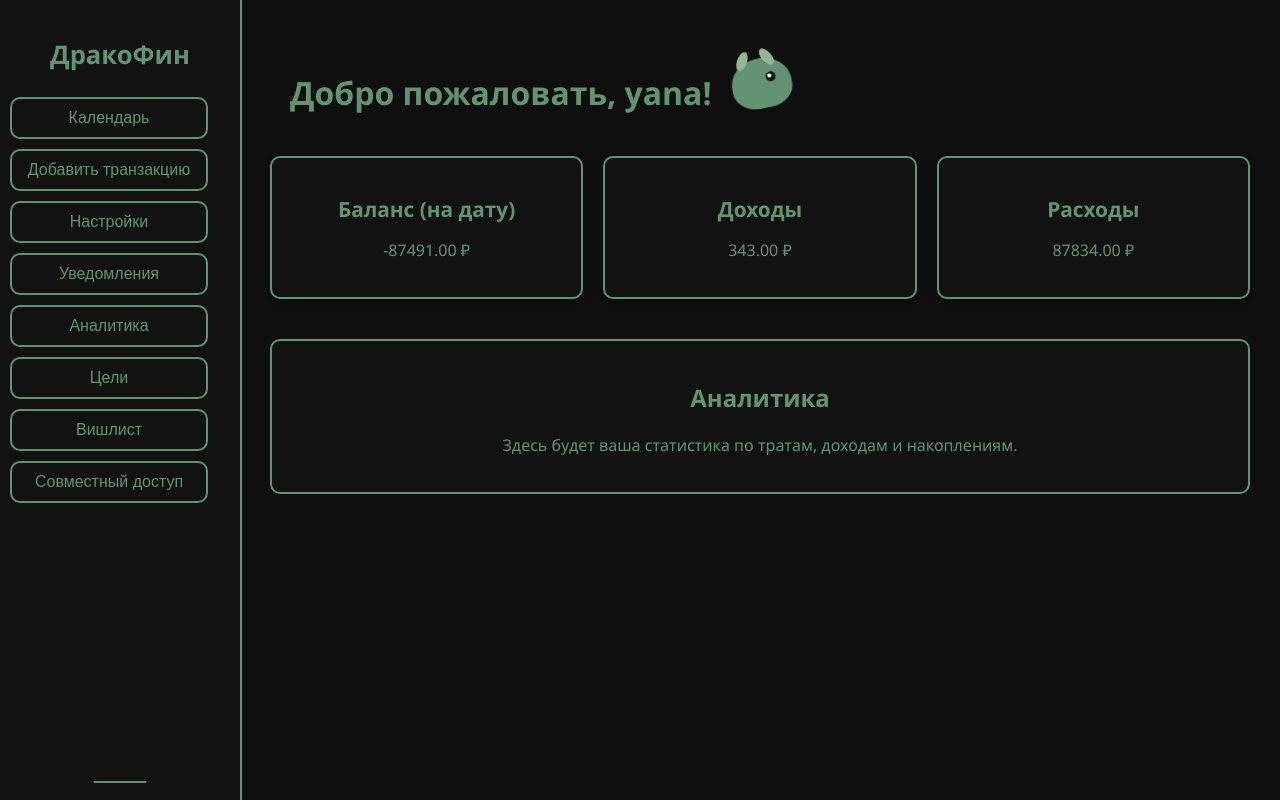
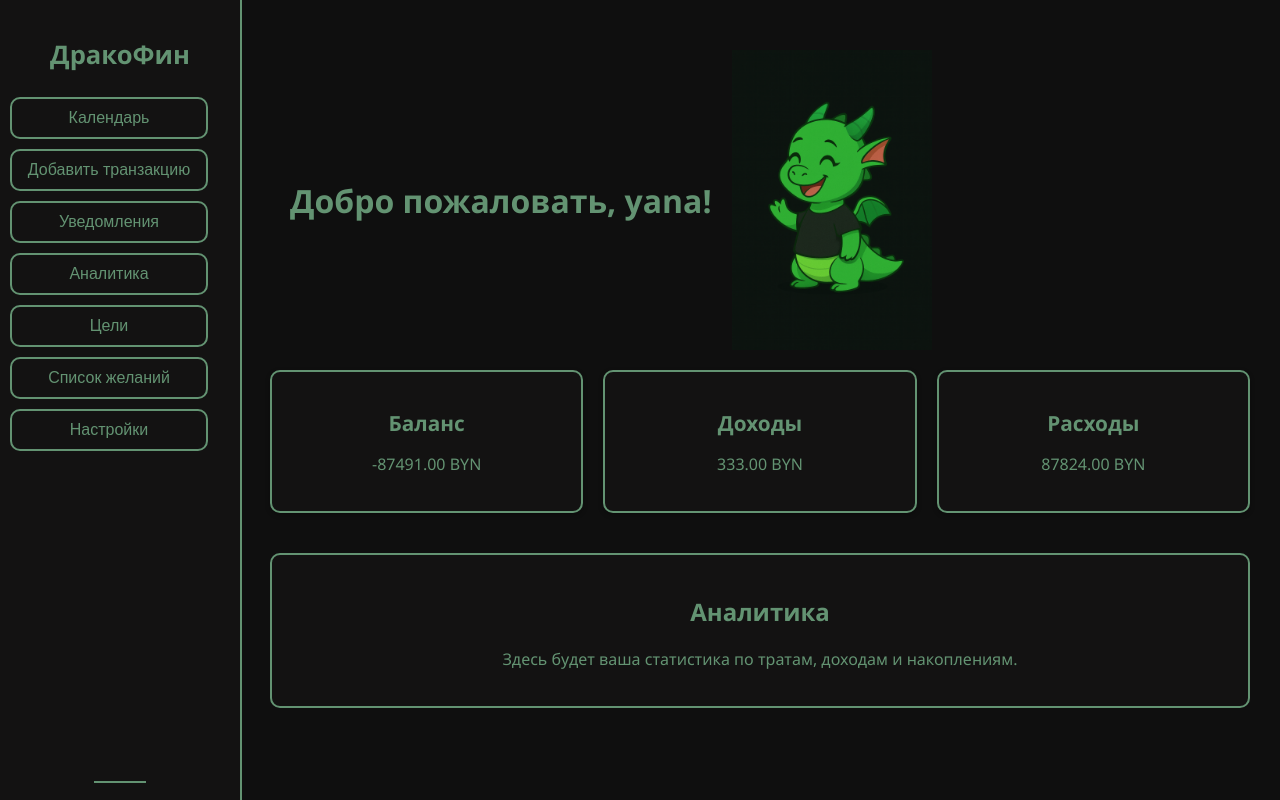
Before and after one commit to PurpleNoneDeep/Diplom_dragonPurse, a Django app: page / in a window 1280 px wide. Run offline with Django 5.2, Linux system fonts and the light colour scheme; a user stored in the database is signed in; data comes from the database, SQL or seed files in the repository; both versions use the stored data as it was after the commit.

Commit message:
new changes

```diff
--- a/dragonpurse/accounts/templates/accounts/add_goal.html
+++ b/dragonpurse/accounts/templates/accounts/add_goal.html
@@ -7,7 +7,6 @@
         <img src="{% static 'images/dragon_head.png' %}" alt="Дракончик" class="dragon">
         <h1>Добавить цель</h1>
     </div>
-
     <div class="container">
         {% if messages %}
             {% for m in messages %}
--- a/dragonpurse/accounts/templates/accounts/base.html
+++ b/dragonpurse/accounts/templates/accounts/base.html
@@ -175,7 +175,7 @@
 <body>
     <header>
         <h1>
-            <img src="{% static 'images/dragon_head.png' %}" class="dragon" alt="Дракончик">
+            <img src="{% static 'accounts/img/happy_dragon_head.png' %}" width="50" height="50" alt="Счастливый дракончик">
             <a href="{% url 'dashboard' %}">ДракоФин</a>
         </h1>
         <div>
--- a/dragonpurse/accounts/templates/accounts/dashboard.html
+++ b/dragonpurse/accounts/templates/accounts/dashboard.html
@@ -1,3 +1,4 @@
+{% load static %}
 <!DOCTYPE html>
 <html lang="ru">
 <head>
@@ -125,82 +126,7 @@
         .logout a:hover {
             text-decoration: underline;
         }
-        .dragon {
-            position: relative;
-            width: 70px;
-            height: 70px;
-            animation: headMove 3s ease-in-out infinite;
-        }
 
-        /* Основная форма головы */
-        .dragon-head {
-            width: 60px;
-            height: 50px;
-            background-color: #639372;
-            border-radius: 50% 50% 40% 40%;
-            position: relative;
-            transform: rotate(-10deg);
-        }
-
-        /* Глаз */
-        .eye {
-            position: absolute;
-            width: 10px;
-            height: 10px;
-            background-color: #131212;
-            border-radius: 50%;
-            top: 15px;
-            left: 35px;
-            animation: blink 4s infinite;
-        }
-
-        /* Зрачок (мигает отдельно для реалистичности) */
-        .eye::after {
-            content: "";
-            position: absolute;
-            width: 4px;
-            height: 4px;
-            background-color: #fff;
-            border-radius: 50%;
-            top: 2px;
-            left: 2px;
-        }
-
-        /* Рог */
-        .horn {
-            position: absolute;
-            width: 10px;
-            height: 20px;
-            background-color: #93b793;
-            border-radius: 50%;
-            transform: rotate(30deg);
-            top: -10px;
-            left: 10px;
-        }
-
-        .horn.right {
-            left: 35px;
-            transform: rotate(-30deg);
-        }
-
-        /* Анимации */
-        @keyframes blink {
-            0%, 90%, 100% {
-                height: 10px;
-            }
-            95% {
-                height: 2px;
-            }
-        }
-
-        @keyframes headMove {
-            0%, 100% {
-                transform: rotate(-5deg);
-            }
-            50% {
-                transform: rotate(5deg);
-            }
-        }
 
         .welcome-container {
             display: flex;
@@ -217,52 +143,46 @@
 </head>
 
 <body>
-    <!-- ======= ЛЕВАЯ ПАНЕЛЬ ======= -->
+
     <div class="sidebar">
         <h1>ДракоФин</h1>
 
         <a href="{% url 'transaction_list' %}"><button>Календарь</button></a>
         <a href="{% url 'transaction_create' %}"><button>Добавить транзакцию</button></a>
-        <a href="{% url 'settings' %}"><button>Настройки</button></a>
         <a href="{% url 'notifications_all' %}"><button>Уведомления</button></a>
         <a href="{% url 'analytics' %}"><button>Аналитика</button></a>
         <a href="{% url 'goals_list' %}"><button>Цели</button></a>
-        <a href="{% url 'wishlist_list' %}"><button>Вишлист</button></a>
-        <a href="{% url 'shared_users_list' %}"><button>Совместный доступ</button></a>
+        <a href="{% url 'wishlist_list' %}"><button>Список желаний</button></a>
+        <a href="{% url 'settings' %}"><button>Настройки</button></a>
 
         <div class="logout">
             <a href="{% url 'logout' %}">Выйти</a>
         </div>
     </div>
 
-    <!-- ======= ОСНОВНОЙ КОНТЕНТ ======= -->
+
     <main>
         <div class="welcome-container">
         <h1>Добро пожаловать, {{ user.username }}!</h1>
-        <div class="dragon">
-            <div class="dragon-head">
-                <div class="horn"></div>
-                <div class="horn right"></div>
-                <div class="eye"></div>
-            </div>
+            <img src="{% static 'accounts/img/happy_dragon.png' %}" width="200" height="300" alt="Счастливый дракончик">
         </div>
-    </div>
 
-        <!-- Верхняя панель — Баланс, Доходы, Расходы -->
         <div class="dashboard">
             <a href="/" class="card">
-                <h2>Баланс (на дату)</h2>
-                <p>{{ balance|floatformat:2 }} ₽</p>
+                <h2>Баланс</h2>
+                <p>{{ balance|floatformat:2 }} BYN</p>
             </a>
             <a href="/" class="card">
                 <h2>Доходы</h2>
-                <p>{{ income_total|floatformat:2 }} ₽</p>
+                <p>{{ income_total|floatformat:2 }} BYN</p>
             </a>
             <a href="/" class="card">
                 <h2>Расходы</h2>
-                <p>{{ expense_total|floatformat:2 }} ₽</p>
+                <p>{{ expense_total|floatformat:2 }} BYN</p>
             </a>
+
         </div>
+
 
         <!-- Нижний блок — Аналитика -->
         <div class="analytics">
--- a/dragonpurse/accounts/templates/accounts/goals_list.html
+++ b/dragonpurse/accounts/templates/accounts/goals_list.html
@@ -2,7 +2,7 @@
 {% block content %}
 <h1>Мои цели</h1>
 <p><a href="{% url 'add_goal' %}">Добавить новую цель</a></p>
-<a href="{% url 'shared_users_list' %}" class="button">👥 Посмотреть цели друга</a>
+<a href="{% url 'shared_users_list' %}" class="button">Посмотреть цели друга</a>
 
 {% for g in goals %}
 <div class="card" style="padding:15px; margin-bottom:15px; border:1px solid #ccc; border-radius:10px;">
--- a/dragonpurse/accounts/templates/accounts/transaction_list.html
+++ b/dragonpurse/accounts/templates/accounts/transaction_list.html
@@ -199,7 +199,7 @@
         <a href="{% url 'dashboard' %}"><button>Главная</button></a>
         <a href="{% url 'transaction_create' %}"><button>Добавить транзакцию</button></a>
         <a href="{% url 'planned_expense_create' %}"><button>Запланировать</button></a>
-        <a href="{% url 'report' %}"><button>Отчет</button></a>
+        <a href="{% url 'report_builder' %}"><button>Отчет</button></a>
         <a href="{% url 'goals_list' %}"><button>Цели</button></a>
         <a href="{% url 'wishlist_list' %}"><button>Вишлист</button></a>
         <a href="{% url 'notifications_all' %}"><button>Уведомления</button></a>
--- a/dragonpurse/accounts/views.py
+++ b/dragonpurse/accounts/views.py
@@ -1,6 +1,7 @@
 from django.contrib.auth.mixins import LoginRequiredMixin
 from django.contrib.auth import login, authenticate, logout
 from django.db.models import Sum
+from django.db.models.functions import ExtractYear, ExtractMonth
 from django.views import View
 import json
 from django.shortcuts import render, redirect, get_object_or_404
@@ -577,9 +578,28 @@ class TransactionDeleteView(View):
 
 
 def transaction_list(request):
+    # Получаем параметры
+    selected_year = request.GET.get('year')
+    selected_month = request.GET.get('month')
+    selected_day = request.GET.get('day')
+
     transactions = Transaction.objects.filter(user=request.user).select_related('category')
 
-    # Формируем JSON для календаря
+    # Фильтр по году и месяцу
+    if selected_year and selected_month:
+        transactions = transactions.annotate(
+            year=ExtractYear('date'),
+            month=ExtractMonth('date')
+        ).filter(
+            year=int(selected_year),
+            month=int(selected_month)
+        )
+
+    # Если выбран конкретный день — фильтруем также по дню
+    if selected_day:
+        transactions = transactions.filter(date__day=int(selected_day))
+
+    # JSON для отображения в календаре
     transactions_json = json.dumps([
         {
             'date': t.date.strftime('%Y-%m-%d'),
@@ -593,6 +613,9 @@ def transaction_list(request):
     return render(request, 'accounts/transaction_list.html', {
         'transactions': transactions,
         'transactions_json': transactions_json,
+        'selected_year': selected_year,
+        'selected_month': selected_month,
+        'selected_day': selected_day,
     })
 
 class TransactionCreateView(View):
@@ -734,23 +757,34 @@ class LogoutView(View):
         logout(request)
         return redirect('login')
 
+
 class DashboardView(LoginRequiredMixin, View):
     def get(self, request):
         user = request.user
+        now = timezone.now()
 
-        # Сумма всех доходов
+        # Определение первого и последнего дня текущего месяца
+        first_day_of_month = now.replace(day=1)
+        last_day_of_month = (first_day_of_month + timezone.timedelta(days=31)).replace(day=1) - timezone.timedelta(
+            days=1)
+
+        # Сумма всех доходов за текущий месяц
         income_total = (
                 Transaction.objects.filter(
                     user=user,
-                    category__category_type='income'
+                    category__category_type='income',
+                    date__gte=first_day_of_month,
+                    date__lte=last_day_of_month
                 ).aggregate(total=Sum('amount'))['total'] or 0
         )
 
-        # Сумма всех расходов
+        # Сумма всех расходов за текущий месяц
         expense_total = (
                 Transaction.objects.filter(
                     user=user,
-                    category__category_type='expense'
+                    category__category_type='expense',
+                    date__gte=first_day_of_month,
+                    date__lte=last_day_of_month
                 ).aggregate(total=Sum('amount'))['total'] or 0
         )
 
```
Also changed, not shown: dragonpurse/accounts/templates/accounts/friend_goals.html (+18 -0 lines), dragonpurse/accounts/templates/accounts/notifications.html (+15 -6 lines), dragonpurse/accounts/static/accounts/img/fine_dragon.png (added), dragonpurse/accounts/static/accounts/img/happy_dragon.png (added), dragonpurse/accounts/static/accounts/img/happy_dragon_head.png (added), dragonpurse/accounts/static/accounts/img/sad_dragon.png (added), dragonpurse/db.sqlite3.
